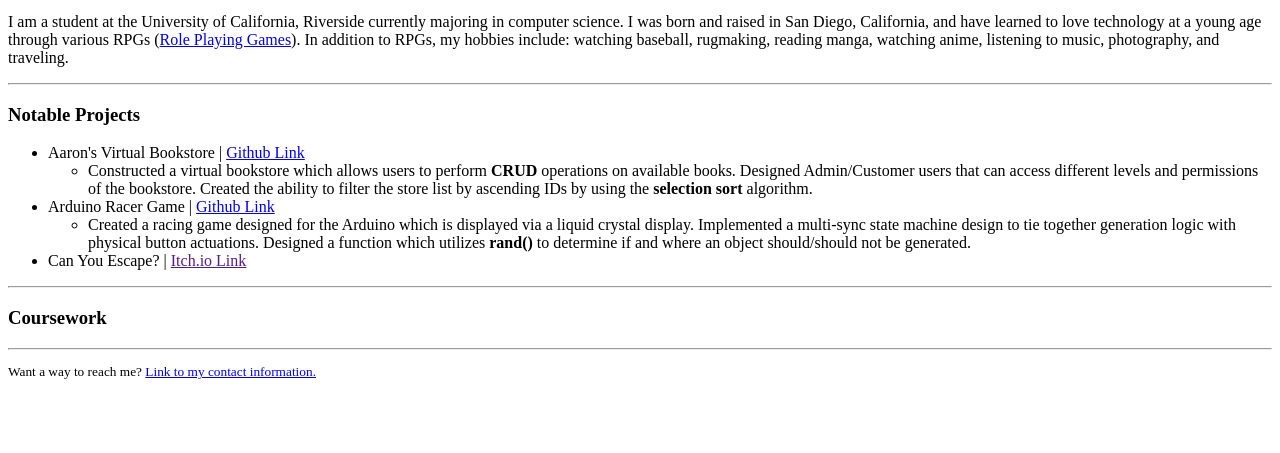
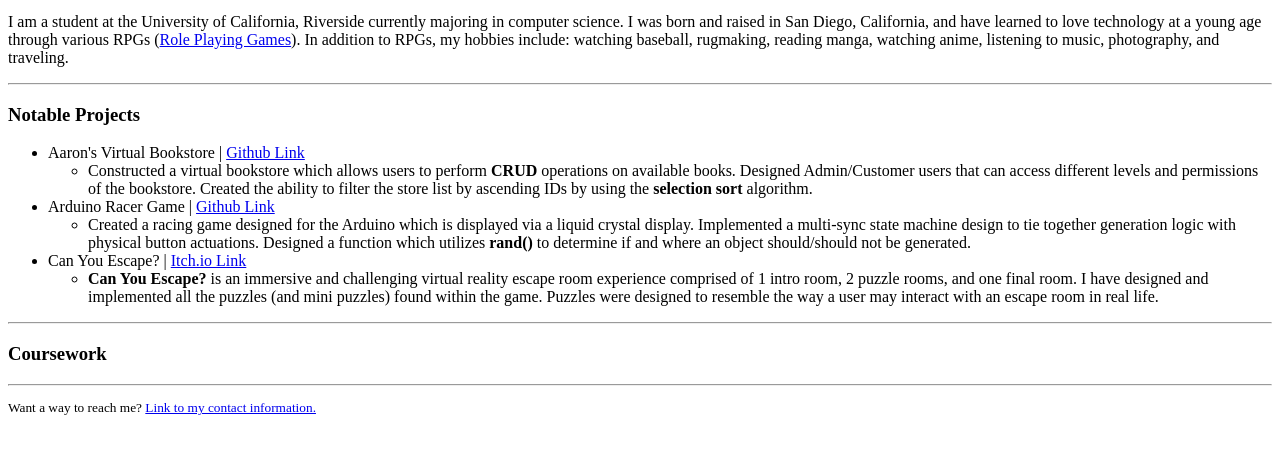
Before and after one commit to abant006/Personal-Site, a plain HTML site: page index.html in a window 1280 px wide. Shown: the part 331-784 px from the top of the page. Drawn offline with Linux system fonts and the light colour scheme.

Commit message:
Adding itch.io link and game description to my Notable Projects Section

```diff
--- a/index.html
+++ b/index.html
@@ -51,7 +51,15 @@
                     </ul>
                 </li>
 
-                <li>Can You Escape? | <a href="">Itch.io Link</a></li>
+                <li>Can You Escape? | <a href="https://abant006.itch.io/can-you-escape">Itch.io Link</a>
+                    <ul>
+                        <li>
+                            <b>Can You Escape?</b> is an immersive and challenging virtual reality escape room experience comprised of 1 intro room,
+                            2 puzzle rooms, and one final room. I have designed and implemented all the puzzles (and mini puzzles) found within the game.
+                            Puzzles were designed to resemble the way a user may interact with an escape room in real life.
+                        </li>
+                    </ul>
+                </li>
 
             </ul>
         </section>
```
